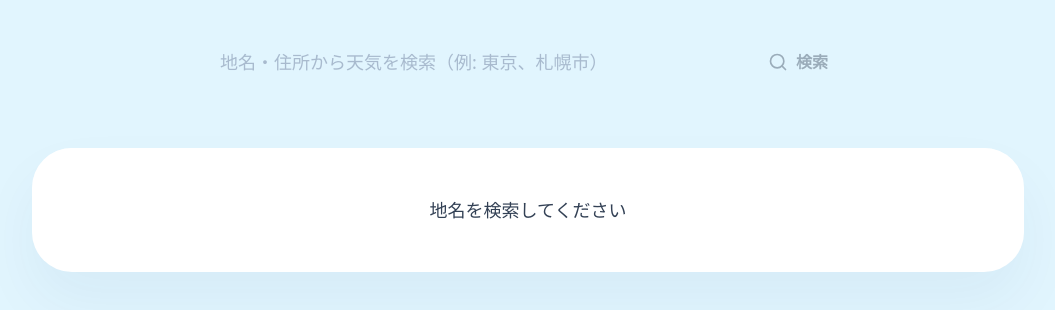
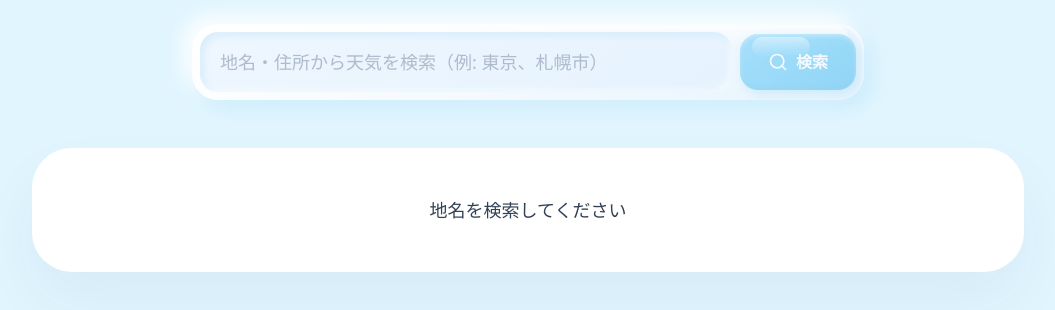
Before and after one commit to ks1590/tenki-navi, a Next.js app: page / in a window 1280 px wide. Shown: the top 310 px of the page, without its empty margins (112-1167 px from the left). Built offline with nearby package versions, Linux system fonts and the light colour scheme.

Commit message:
検索バーと天気カードのスタイルを調整

```diff
--- a/app/globals.css
+++ b/app/globals.css
@@ -178,10 +178,6 @@
     pointer-events: none;
   }
 
-  .clay-pill:hover {
-    transform: translateY(-5px) scale(1.05);
-  }
-
   /* 検索バー */
   .clay-search-container {
     border-radius: 26px;
@@ -220,12 +216,14 @@
     position: relative;
     z-index: 2;
   }
+
   .clay-search-inset:focus {
     background: rgba(224, 240, 255, 0.7);
     box-shadow:
       inset 4px 4px 10px rgba(14, 165, 233, 0.18),
       inset -2px -2px 8px rgba(255, 255, 255, 0.9);
   }
+
   .clay-search-inset::placeholder {
     color: rgba(148, 163, 184, 0.7);
   }
@@ -259,15 +257,7 @@
     border-radius: 20px;
     pointer-events: none;
   }
-  .clay-search-btn:hover:not(:disabled) {
-    background: linear-gradient(145deg, #7dd3fc, #38bdf8);
-    box-shadow:
-      6px 6px 16px rgba(14, 165, 233, 0.4),
-      -3px -3px 10px rgba(255, 255, 255, 0.4),
-      inset 0px 2px 4px rgba(255, 255, 255, 0.5),
-      inset 0px -2px 4px rgba(2, 132, 199, 0.2);
-    transform: translateY(-1px);
-  }
+
   .clay-search-btn:active:not(:disabled) {
     transform: translateY(1px);
     box-shadow:
--- a/components/SearchBar.tsx
+++ b/components/SearchBar.tsx
@@ -37,7 +37,10 @@ export function SearchBar({
 
   return (
     <div className="w-full max-w-2xl mx-auto">
-      <form onSubmit={handleSubmit} className="p-2 flex gap-2 items-center">
+      <form
+        onSubmit={handleSubmit}
+        className="clay-search-container p-2 flex gap-2 items-center"
+      >
         <div className="relative flex-1">
           <input
             id="search-location-input"
@@ -48,7 +51,7 @@ export function SearchBar({
               if (error) onClearError();
             }}
             placeholder={placeholder}
-            className="w-full pl-5 pr-5 py-4 text-lg font-medium rounded-[18px] bg-transparent text-slate-700 placeholder-slate-400/70 outline-none transition-all duration-300"
+            className="w-full pl-5 pr-5 py-4 text-lg font-medium rounded-[18px] bg-transparent text-slate-700 placeholder-slate-400/70 outline-none transition-all duration-300 clay-search-inset"
             disabled={isLoading}
           />
         </div>
@@ -56,7 +59,7 @@ export function SearchBar({
           id="search-location-button"
           type="submit"
           disabled={isLoading || !query.trim()}
-          className="px-7 py-4 font-bold text-base cursor-pointer disabled:opacity-40 disabled:cursor-not-allowed flex items-center gap-2 whitespace-nowrap transition-all duration-200"
+          className="clay-search-btn px-7 py-4 font-bold text-base cursor-pointer disabled:opacity-40 disabled:cursor-not-allowed flex items-center gap-2 whitespace-nowrap transition-all duration-200"
         >
           {isLoading ? (
             <>
--- a/components/WeatherCard.tsx
+++ b/components/WeatherCard.tsx
@@ -32,7 +32,7 @@ export function WeatherCard({ region, weather }: WeatherCardProps) {
                   {formatDate(date)}
                 </span>
                 <span
-                  className="text-5xl mb-3 drop-shadow-lg transition-transform hover:scale-125 cursor-default"
+                  className="text-5xl mb-3 drop-shadow-lg cursor-default"
                   role="img"
                   aria-label={details.text}
                 >
```
